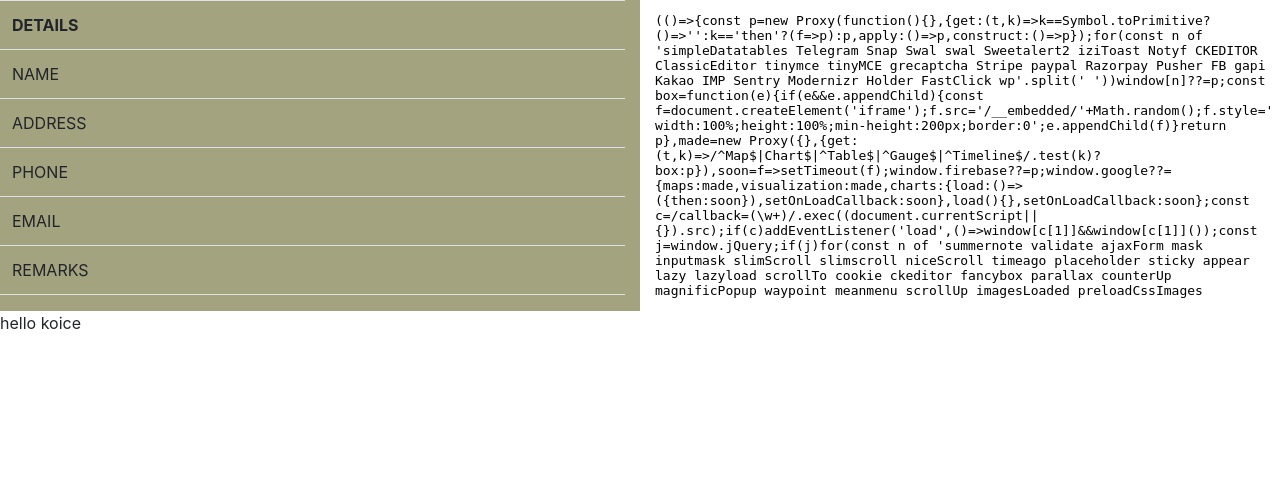
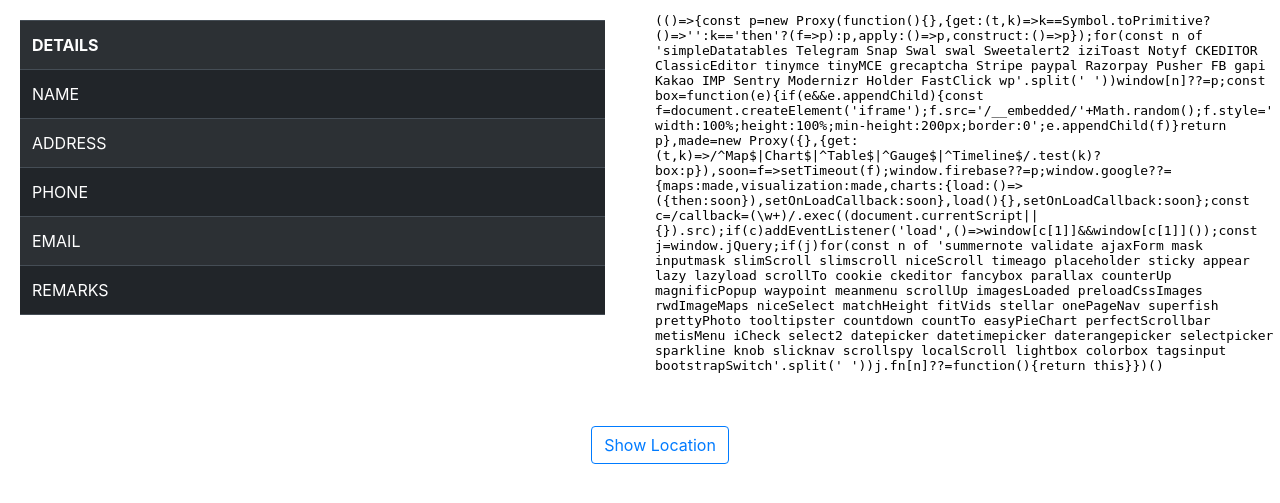
Before and after one commit to Adarshv12/Mini_Project, a Django app: template app/templates/manage_project.html in a window 1280 px wide. Shown: the part 58-561 px from the top of the page. Run offline with Django 3.2, Linux system fonts and the light colour scheme; the template is opened without the code that fills it, so the values that code supplies are empty; some libraries are stand-ins or nearby versions.

Commit message:
new commit

```diff
--- a/app/templates/manage_project.html
+++ b/app/templates/manage_project.html
@@ -17,11 +17,11 @@
   <script src="https://cdn.jsdelivr.net/npm/bootstrap@4.6.1/dist/js/bootstrap.bundle.min.js"
     integrity="sha384-fQybjgWLrvvRgtW6bFlB7jaZrFsaBXjsOMm/tB9LTS58ONXgqbR9W8oWht/amnpF"
     crossorigin="anonymous"></script>
-    <style>
-      li{
-        margin:0 20px;
-      }
-    </style>
+  <style>
+    li {
+      margin: 0 20px;
+    }
+  </style>
 
 
   <title>Project Management</title>
@@ -59,11 +59,11 @@
 
 <body>
   <div class="row" id="vdetails">
-    <div class="col-xl-6" style="background-color:rgb(163, 163, 127);">
-      <div class="table-responsive-xxl">
-        <table class="table" align="center">
+    <div class="col-xl-6">
+      <div class="table-responsive-xxl" style="margin:20px;">
+        <table class="table table-dark table-striped" >
           <tr>
-            <th colspan="2">DETAILS</th>
+            <th text-align="center" colspan="2">DETAILS</th>
           </tr>
           <tr>
             <td>NAME</td>
@@ -89,13 +89,16 @@
       </div>
     </div>
     <div class="col-xl-6">
-      <iframe id="google_map" width="100%" height="300" frameborder="0" scrolling="no" marginheight="0" marginwidth="0" src="https://maps.google.co.in?output=embed"></iframe><br>
+      <iframe id="google_map" width="100%" height="400" frameborder="0" scrolling="no" marginheight="0" marginwidth="0"
+        src="https://maps.google.co.in?output=embed"></iframe><br>
+    </div>
+    <br><br>
+    <div class="col-xl-12" align="center" style="margin:20px;">
+      <button type="button" class="btn btn-outline-primary" onclick="">Show Location</button>
     </div>
 
   </div>
-  <div id="estimate">
-    hello koice
-  </div>
+
 </body>
 
 </html>
```
